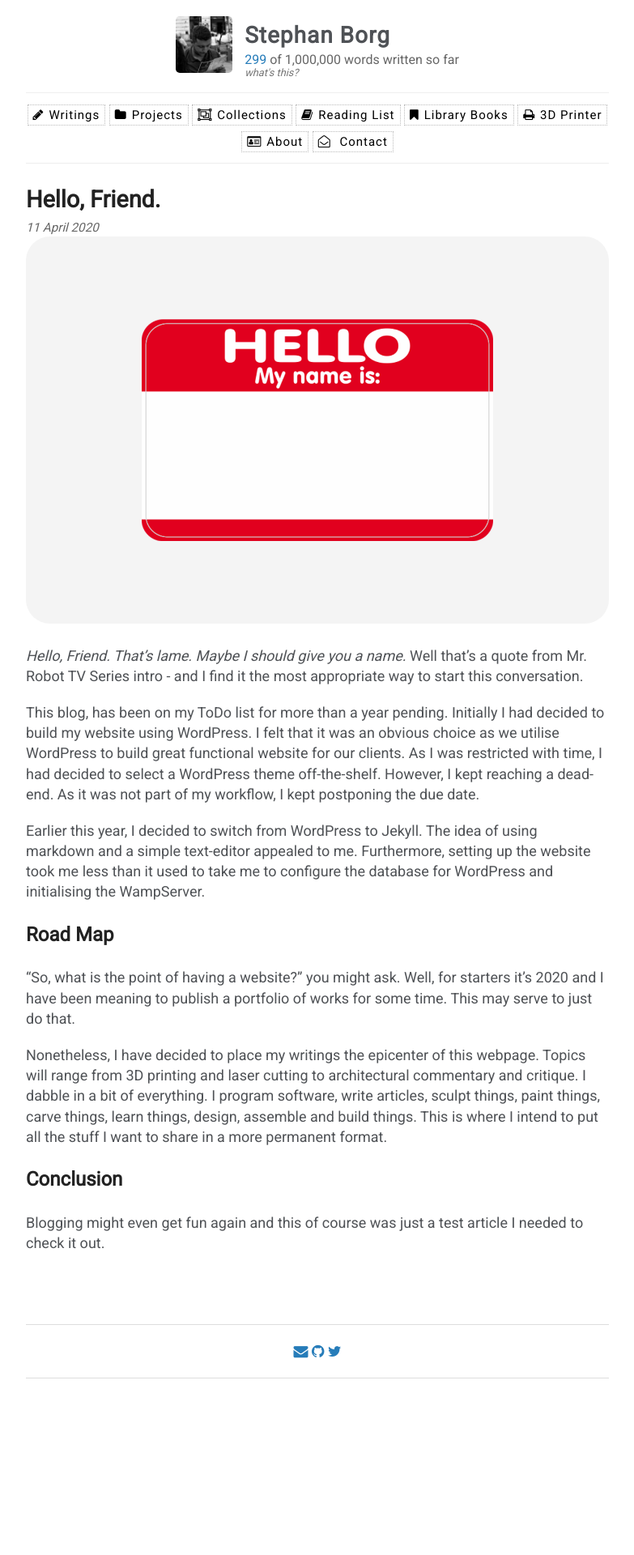
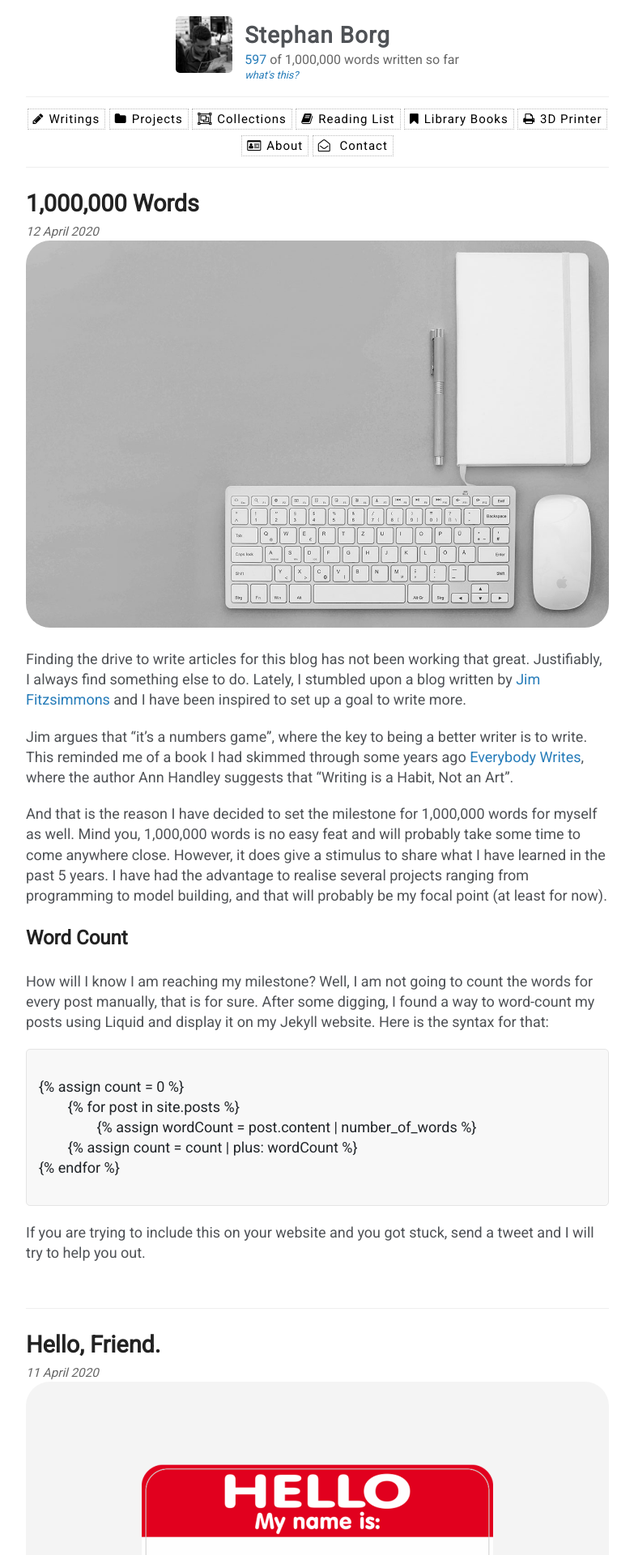
Before and after one commit to stephanb-org/ste_blog, a Jekyll site: the page built from index.html, in a window 1280 px wide. Shown: the top 1920 px of the page at 81% size, without its empty margins (248-1031 px from the left). Built offline with Jekyll 4.4.1, drawn with Linux system fonts in a browser that asks for light colours; the list of posts is cut into pages by our own code; before the commit the page ends 1702 px from its top, so only the background shows below that.

Commit message:
1000000 words

````diff
--- a/_layouts/default.html
+++ b/_layouts/default.html
@@ -30,24 +30,18 @@
                     <a href="{{ site.baseurl }}/" class="site-avatar"><img src="{{ site.avatar }}" /></a>
                     <div class="site-info">
                         <h1 class="site-name"><a href="{{ site.baseurl }}/">{{ site.name }}</a></h1>
-
                         {% assign count = 0 %}
-
                         {% for post in site.posts %}
                         {% assign wordCount = post.content | number_of_words %}
                         {% assign count = count | plus: wordCount %}
                         {% endfor %}
-
-
                         <p class="site-description"><a href="{{ site.baseurl }}/posts">
                                 {{ count }}</a> of 1,000,000 words written so far<a href="">
                                 <small class="font-italic" style="font-size: 80%;">
-                          what's this?
+                                    <a href="/1000000/">what's this?</a>
                                 </small>
                             </a>
                         </p>
-
-
                     </div>
                 </div>
                 <nav class="twelve columns" id="SiteNavigation">
--- /dev/null
+++ b/_posts/2020-04-12-1000000-words.md
@@ -0,0 +1,33 @@
+---
+layout: post
+title:  1,000,000 Words
+date:   2020-04-12
+categories: update
+author: Stephan Borg
+tags: update
+permalink: /1000000/
+---
+
+![Portfolio-artwork](/assets/img/posts/1000000-words.jpg)
+
+Finding the drive to write articles for this blog has not been working that great. Justifiably, I always find something else to do. Lately, I stumbled upon a blog written by [Jim Fitzsimmons](https://jim.am) and I have been inspired to set up a goal to write more.
+
+Jim argues that "it's a numbers game", where the key to being a better writer is to write. This reminded me of a book I had skimmed through some years ago [Everybody Writes](https://amzn.to/2XFq895), where the author Ann Handley suggests that "Writing is a Habit, Not an Art".
+
+And that is the reason I have decided to set the milestone for 1,000,000 words for myself as well. Mind you, 1,000,000 words is no easy feat and will probably take some time to come anywhere close. However, it does give a stimulus to share what I have learned in the past 5 years. I have had the advantage to realise several projects ranging from programming to model building, and that will probably be my focal point (at least for now).
+
+## Word Count
+
+How will I know I am reaching my milestone? Well, I am not going to count the words for every post manually, that is for sure. After some digging, I found a way to word-count my posts using Liquid and display it on my Jekyll website. Here is the syntax for that:
+
+```
+{% raw %}
+{% assign count = 0 %}
+	{% for post in site.posts %}
+		{% assign wordCount = post.content | number_of_words %}
+  	{% assign count = count | plus: wordCount %}
+{% endfor %}
+{% endraw %}
+```
+
+If you are trying to include this on your website and you got stuck, send a tweet and I will try to help you out.
--- a/_sass/_highlights.scss
+++ b/_sass/_highlights.scss
@@ -1,18 +1,3 @@
-
-.highlight {
-  background-color: #efefef;
-  padding: 7px 7px 7px 10px;
-  border: 1px solid #ddd;
-  -moz-box-shadow: 3px 3px rgba(0,0,0,0.1);
-  -webkit-box-shadow: 3px 3px rgba(0,0,0,0.1);
-  box-shadow: 3px 3px rgba(0,0,0,0.1);
-  margin: 20px 0 20px 0;
-  overflow: scroll;
-}
-
-code {
-  font-family:'Bitstream Vera Sans Mono','Courier', monospace;
-}
 
 .highlight .c { color: #586E75 } /* Comment */
 .highlight .err { color: #93A1A1 } /* Error */
--- a/style.scss
+++ b/style.scss
@@ -548,10 +548,6 @@ blockquote {
   font-style:italic;
 }
 
-code, pre {
-  font-family:Monaco, Bitstream Vera Sans Mono, Lucida Console, Terminal, Consolas, Liberation Mono, DejaVu Sans Mono, Courier New, monospace;
-  color:#333;
-}
 
 pre {
   padding:8px 15px;
````
Also changed, not shown: assets/img/posts/1000000-words.jpg (added), 1 other file. Lines whose indentation alone changed are shown as unchanged.
